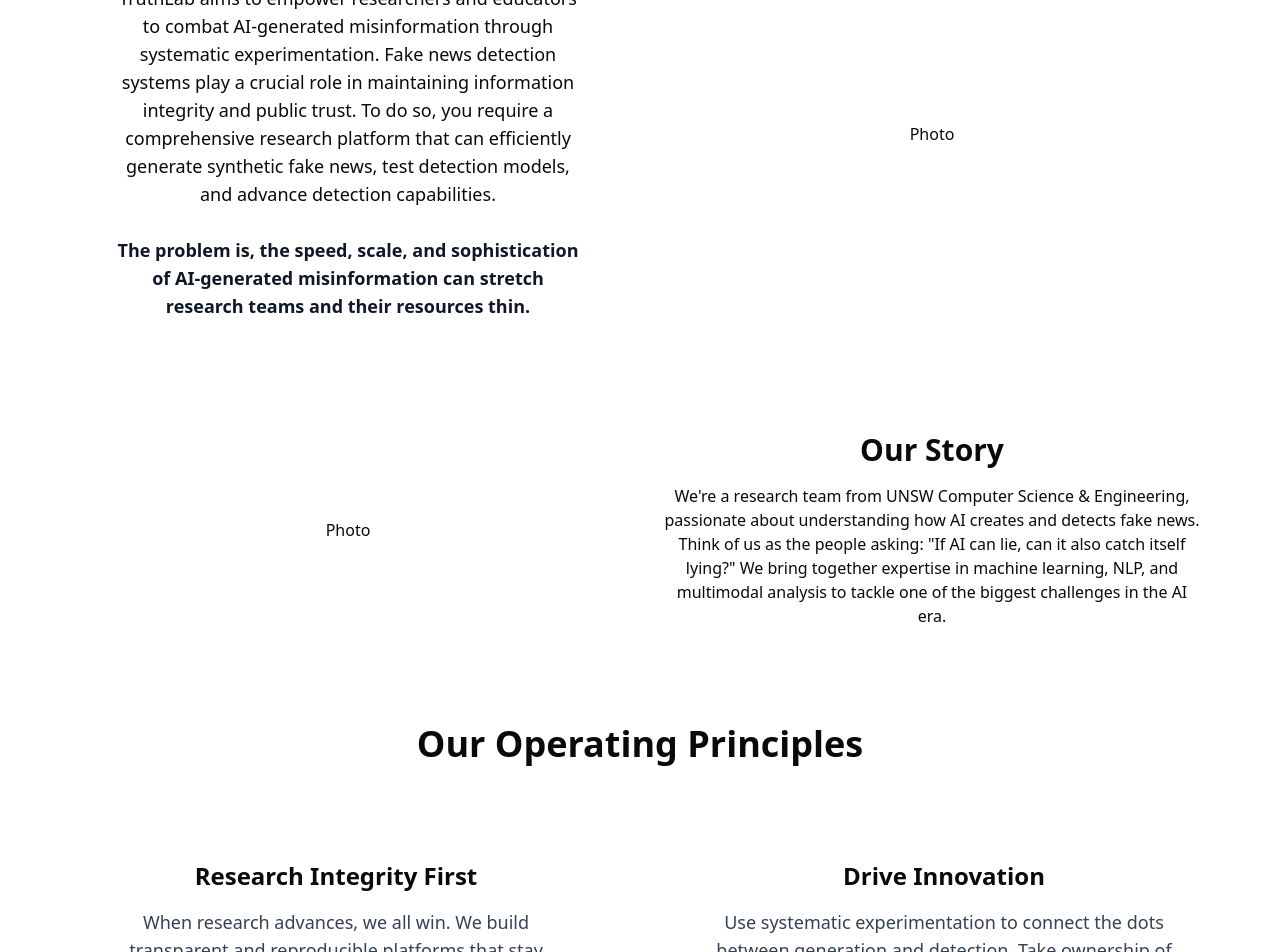
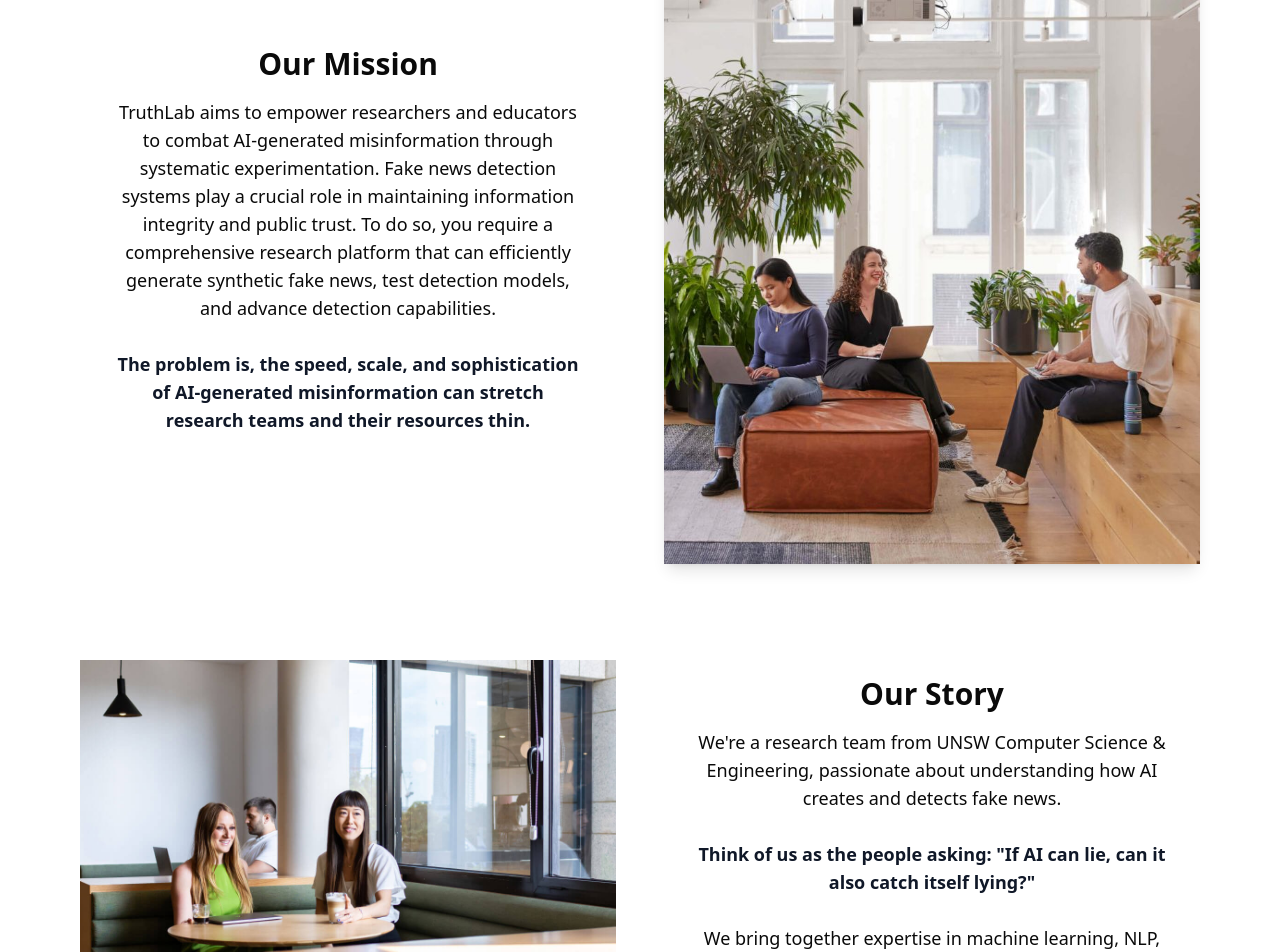
Before and after one commit to xrf657884281-hue/capstone-project-25t3-9900-f12a-almond, a React (Vite) app: page /about in a window 1280 px wide. Shown: the part 300-1252 px from the top of the page. Built offline with nearby package versions, Linux system fonts and the light colour scheme.

Commit message:
add photo

```diff
--- a/src/pages/About.tsx
+++ b/src/pages/About.tsx
@@ -5,6 +5,7 @@
   grid: 'grid md:grid-cols-2 gap-12 items-center',
   text_1: 'text-3xl font-semibold mb-4 text-center',
   main_text: 'text-lg mb-4 px-8',
+  photo_detail: 'w-full h-auto rounded-lg shadow-lg',
 }
 
 const About = () => {
@@ -29,23 +30,26 @@
             The problem is, the speed, scale, and sophistication of AI-generated
             misinformation can stretch research teams and their resources thin.</span></div>
           </div>
-          <div>
-            Photo
+          <div className={style.photo_detail}>
+            <img src="/public/About-us_1.jpg" alt="About_us_1" />
           </div>
         </div>
       </section>
       <section className={style.container}>
         <div className={style.grid}>
           <div>
-            Photo
+            <img src="/public/About_story-2.jpg" alt="About_us_2" />
           </div>
           <div>
             <p className={style.text_1}>Our Story</p>
-            <div>
+            <div className={style.main_text}>
               We're a research team from UNSW Computer Science & Engineering,
               passionate about understanding how AI creates and detects fake news.
-              Think of us as the people asking: "If AI can lie, can it also catch
-              itself lying?" We bring together expertise in machine learning, NLP,
+              <br /><br />
+              <span className="font-semibold text-gray-900">Think of us as the people asking: "If AI can lie, can it also catch
+              itself lying?"</span>
+              <br /> <br />
+              We bring together expertise in machine learning, NLP,
               and multimodal analysis to tackle one of the biggest challenges in
               the AI era.
             </div>
```
Also changed, not shown: public/About-us_1.jpg (added), public/About_story-2.jpg (added).
